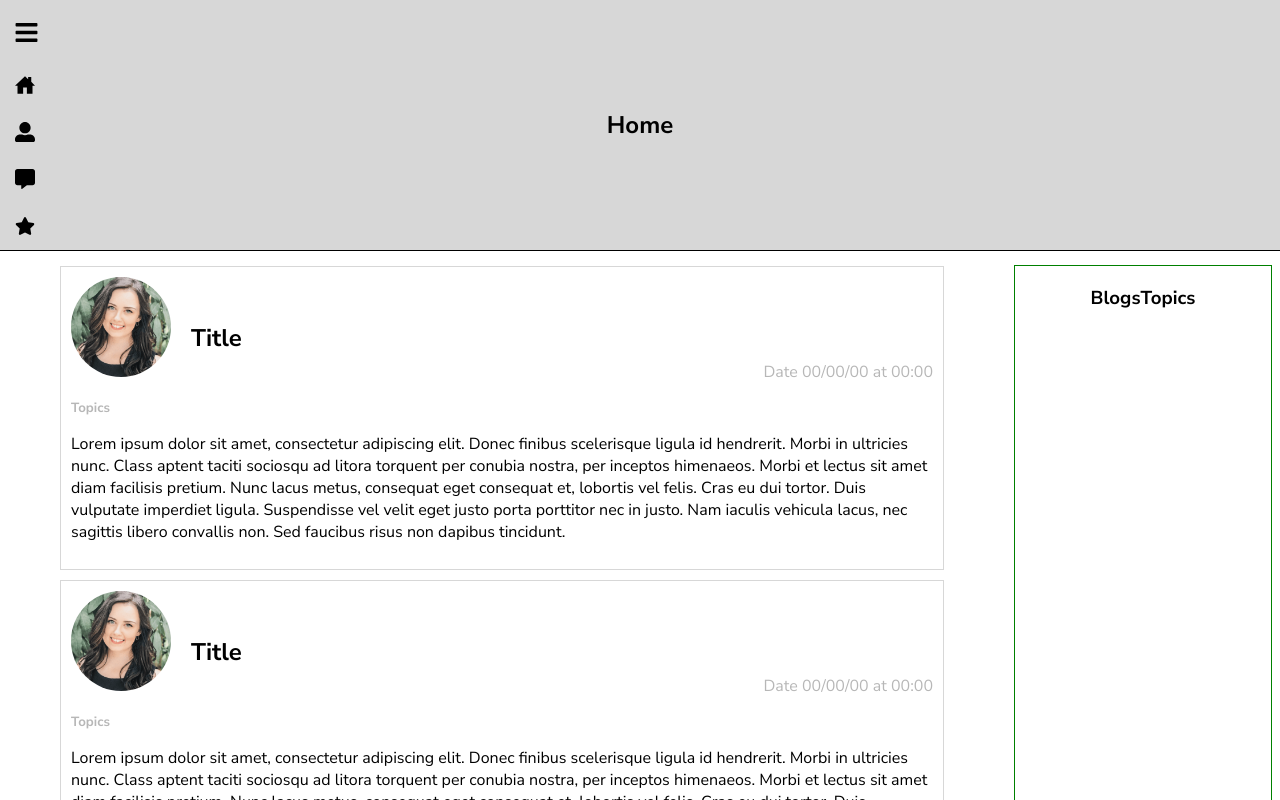
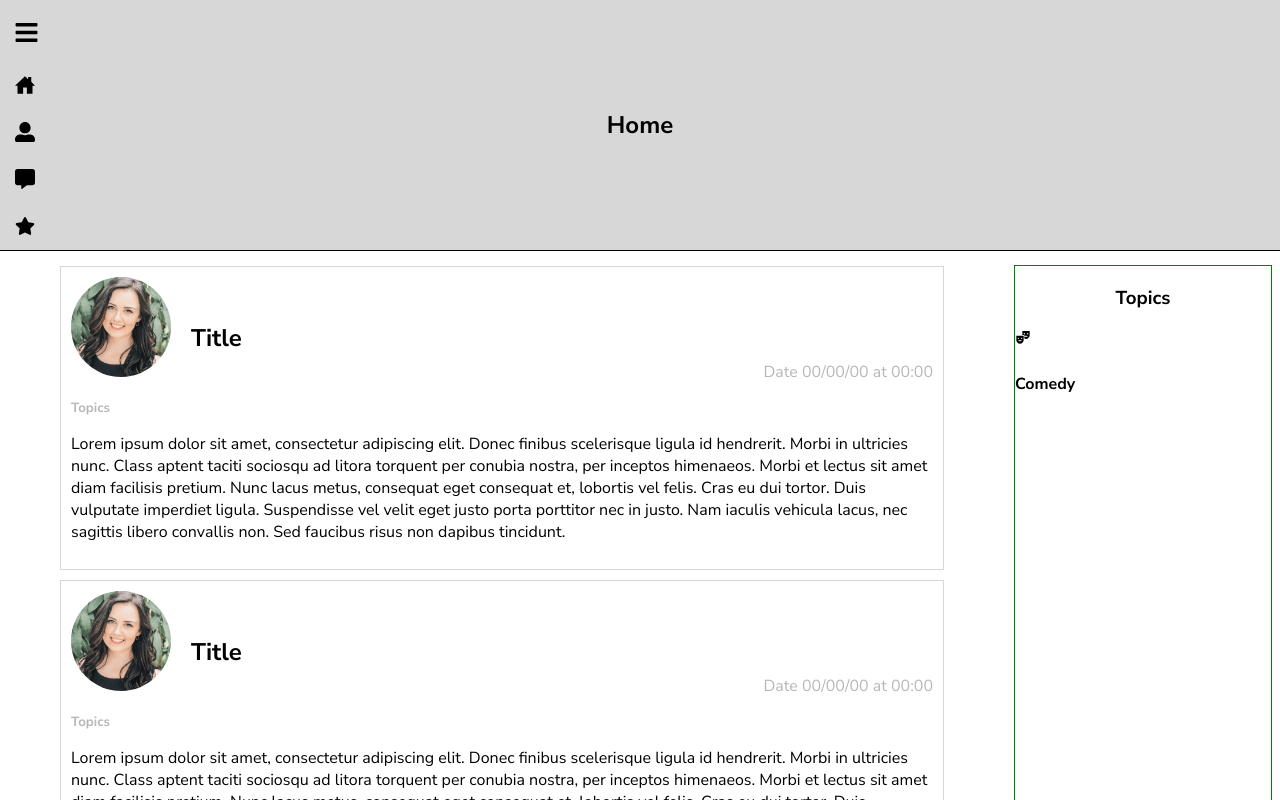
Before and after one commit to HugoDMiranda/Blog, a React (Create React App) app: page / in a window 1280 px wide. Shown: the top 800 px of the page. Built offline with nearby package versions, Linux system fonts and the light colour scheme.

Commit message:
component Topics added

```diff
--- a/src/components/BlogsTopics.js
+++ b/src/components/BlogsTopics.js
@@ -1,10 +1,12 @@
 import React from "react";
 import "../sass/components-styles/BlogsTopics.css";
+import Topics from "./Topics";
 
 function BlogsTopics() {
   return (
     <div className="topics">
-      <h3>BlogsTopics</h3>
+      <h3>Topics</h3>
+      <Topics topic={"Comedy"} />
     </div>
   );
 }
--- /dev/null
+++ b/src/components/Topics.js
@@ -0,0 +1,13 @@
+import React from "react";
+import { MdTheaterComedy } from "react-icons/md";
+
+function Topics({ topic }) {
+  return (
+    <div>
+      <MdTheaterComedy />
+      <h4>{topic}</h4>
+    </div>
+  );
+}
+
+export default Topics;
```
